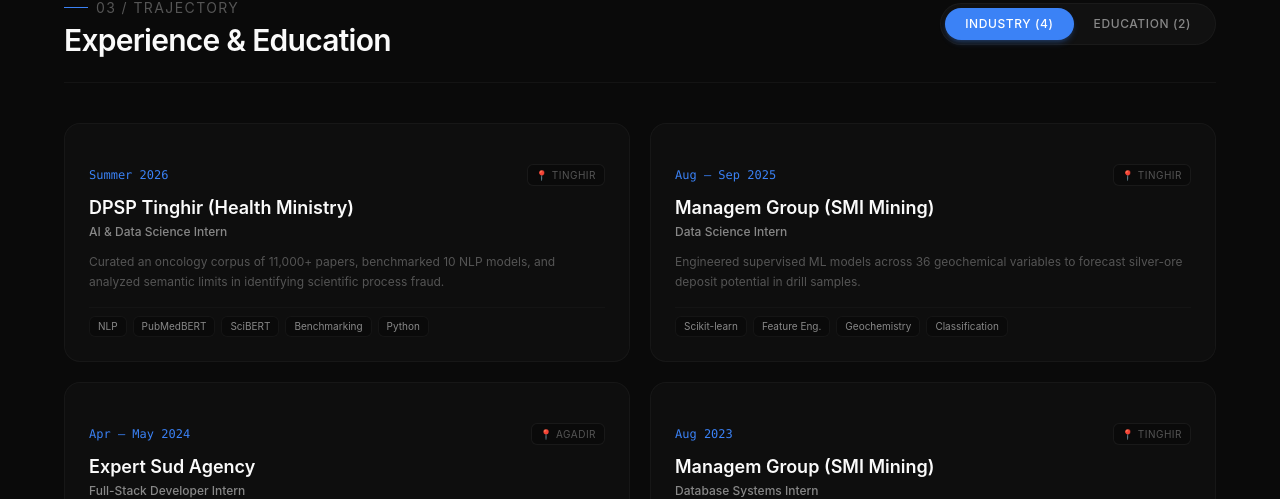
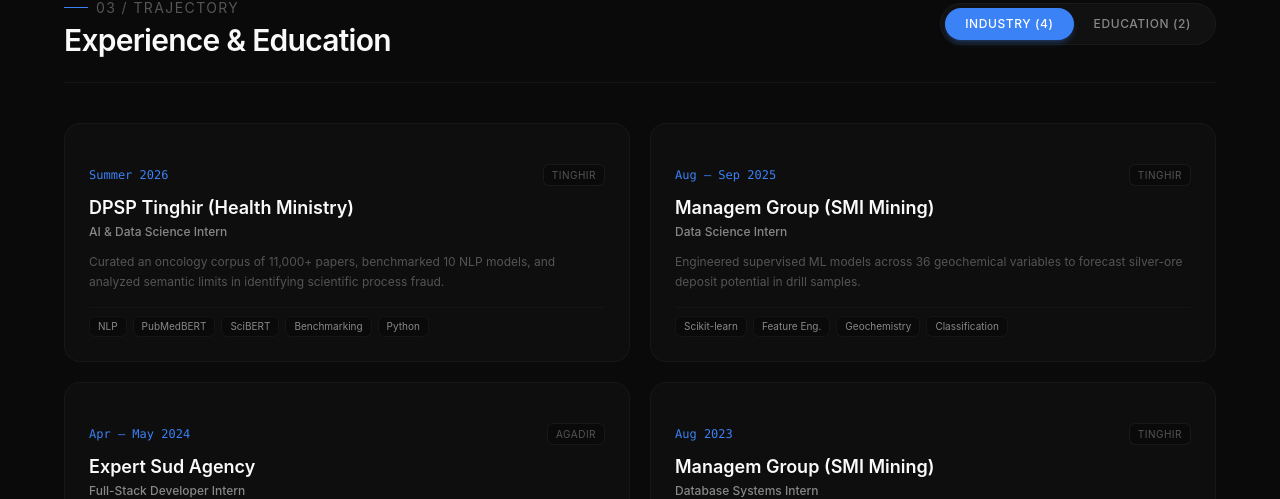
Before and after one commit to Mkhacha/mohamed-khacha-portfolio, a React (Vite) app: page / in a window 1280 px wide. Shown: the part 7233-7732 px from the top of the page. Built offline with nearby package versions, Linux system fonts and the light colour scheme; a web font is replaced by a local one.

Commit message:
Remove pin emoji from location badge in Experience cards

```diff
--- a/src/components/Timeline.jsx
+++ b/src/components/Timeline.jsx
@@ -142,7 +142,7 @@
                         {item.period}
                       </span>
                       <span className="text-[10px] uppercase tracking-wider px-2 py-0.5 rounded-md bg-surface border border-text-tertiary/20 text-text-tertiary">
-                        📍 {item.location}
+                        {item.location}
                       </span>
                     </div>
 
```
